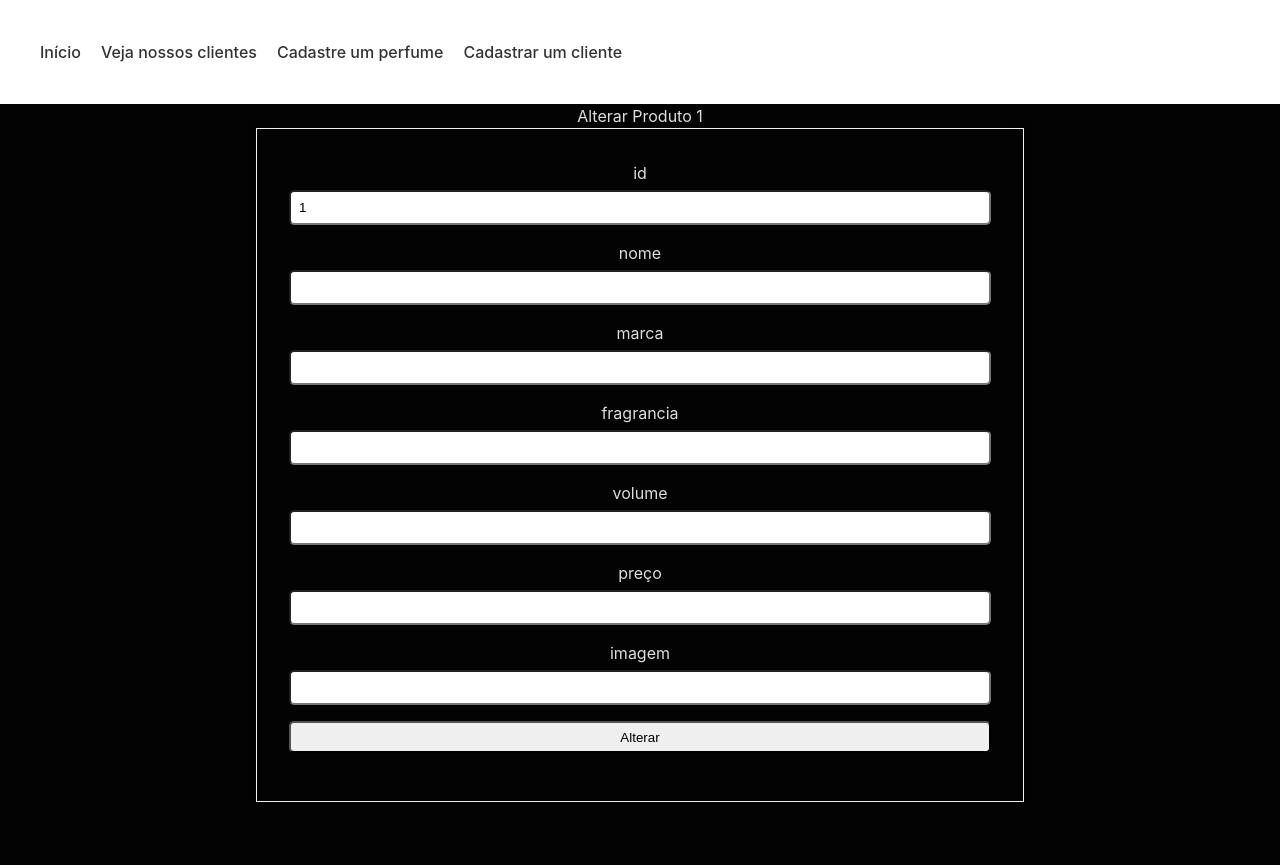
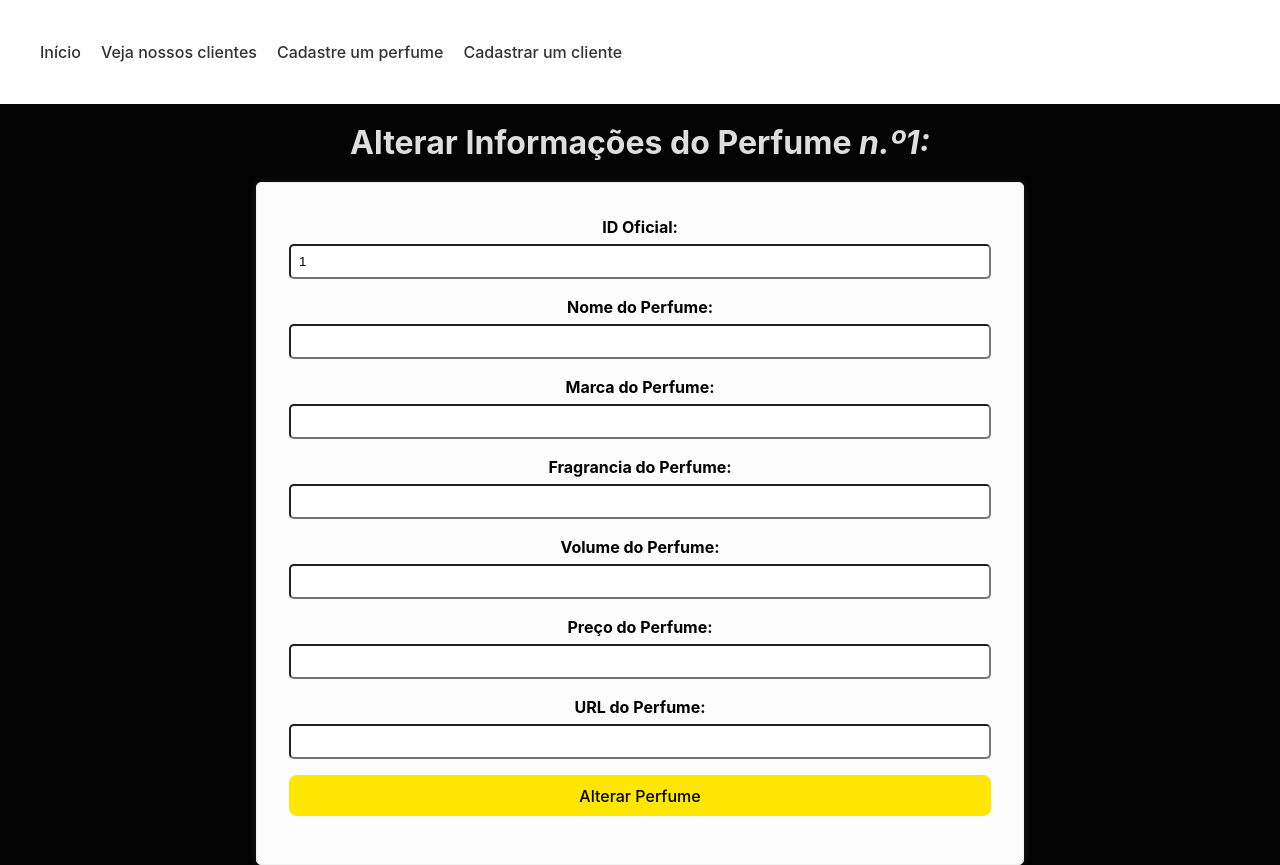
Before and after one commit to MarcosNeto23/1022B-perfumaria-Front-End, a React (Vite) app: page /alterar-perfume/1 in a window 1280 px wide. Before the commit the page ends 802 px from the top, so only its background shows below. Built offline with nearby package versions, Linux system fonts and the light colour scheme; no server answers.

Commit message:
Alterando o css na parte de perfumes e clientes - Estabelecendo um padrão nos formulários..

```diff
--- a/index.html
+++ b/index.html
@@ -2,7 +2,7 @@
 <html lang="pt-BR">
   <head>
     <meta charset="UTF-8" />
-    <link rel="icon" type="image/svg+xml" href="/vite.svg" />
+    <link rel="icon" type="image/svg+xml" href="./Frame 1.svg" />
     <meta name="viewport" content="width=device-width, initial-scale=1.0" />
     <title>Perfumaria do Marcão</title>
   </head>
--- a/src/AlterarCliente.tsx
+++ b/src/AlterarCliente.tsx
@@ -2,6 +2,8 @@ import { useParams } from "react-router-dom";
 import { FormEvent, useState, ChangeEvent, useEffect } from "react";
 import { useNavigate, Link } from "react-router-dom";
 import './AlterarCliente.css'
+
+
 
 
 function AlterarCliente() {
@@ -72,41 +74,42 @@ function AlterarCliente() {
                   <ul className='menu-app'>
                   <li><Link to={"/"}>Início</Link></li>
                   <li><Link to={"/lista-cliente"}>Veja nossos clientes</Link></li>
-                  <li><Link to={"/cadastro-perfume"}>Cadastre um perfume</Link></li>
-                  <li><Link to={"/cadastro-cliente"}>Cadastrar um cliente</Link></li>
+                  <li><Link to={"/cadastro-perfume"}> Cadastrar um Perfume</Link></li>
+                  <li ><Link to={"/cadastro-cliente"}> Cadastrar um Cliente</Link></li>
+                  </ul>
 
-                  </ul>
+
             </div>
             </header>
 
 
             <main>
-                <div>Alterar Cliente de id: {id}</div>
+                <div><h1>Alterar Informações do Cliente <em>n.º{id}:</em></h1></div>
                 <form className="form-alterar" onSubmit={handleForm}>
                     <div>
-                        <label htmlFor="id">id</label>
+                        <label htmlFor="id"><strong>ID Oficial:</strong></label>
                         <input type="text" name="id" value={id} readOnly />
                     </div>
                     <div>
-                    <label htmlFor="nome">Seu nome:</label>
+                    <label htmlFor="nome"><strong>Nome do cliente:</strong></label>
                         <input type="text" name="nome" value={nome} onChange={handleNome} />
                     </div>
                     <div>
-                    <label htmlFor="sobrenome">Seu sobrenome:</label>
-                        <input type="text" name="marca" value={sobrenome} onChange={handleSobrenome} />
+                    <label htmlFor="sobrenome"><strong>Sobrenome do cliente:</strong></label>
+                        <input type="text" name="sobrenome" value={sobrenome} onChange={handleSobrenome} />
                     </div>
                     <div>
-                    <label htmlFor="idade">Sua idade:</label>
-                        <input type="text" name="fragrancia" value={idade} onChange={handleIdade} />
+                    <label htmlFor="idade"><strong>Idade do cliente:</strong></label>
+                        <input type="text" name="idade" value={idade} onChange={handleIdade} />
                     </div>
                     <div>
-                    <label htmlFor="email">Seu email:</label>
-                        <input type="text" name="volume" value={email} onChange={handleEmail} />
+                    <label htmlFor="email"><strong>Email do cliente:</strong></label>
+                        <input type="text" name="email" value={email} onChange={handleEmail} />
                     </div>
 
 
                     <div>
-                        <input type="submit" value="Confirmar" />
+                        <input className="confirmar" type="submit" value="Confirmar" />
                     </div>
                 </form>
             </main>
--- a/src/AlterarPerfume.tsx
+++ b/src/AlterarPerfume.tsx
@@ -43,11 +43,11 @@ function AlterarPerfume() {
             body: JSON.stringify(perfume)
         }).then(response => {
             if (response.status === 200) {
-                alert("Produto alterado com sucesso")
+                alert("Perfume alterado com sucesso")
                 navigate("/")
             }
             else {
-                alert("Erro ao alterar produto")
+                alert("Erro ao alterar Perfume")
             }
         })
     }
@@ -87,40 +87,40 @@ function AlterarPerfume() {
 
 
             <main>
-                <div>Alterar Produto {id}</div>
+                <div><h1>Alterar Informações do Perfume <em> n.º{id}:</em></h1></div>
                 <form className="form-alterar" onSubmit={handleForm}>
                     <div>
-                        <label htmlFor="id">id</label>
+                        <label htmlFor="id"><strong> ID Oficial:</strong></label>
                         <input type="text" name="id" value={id} readOnly />
                     </div>
                     <div>
-                        <label htmlFor="nome">nome</label>
+                        <label htmlFor="nome"><strong>Nome do Perfume:</strong></label>
                         <input type="text" name="nome" value={nome} onChange={handleNome} />
                     </div>
                     <div>
-                        <label htmlFor="marca">marca</label>
+                        <label htmlFor="marca"><strong>Marca do Perfume:</strong></label>
                         <input type="text" name="marca" value={marca} onChange={handleMarca} />
                     </div>
                     <div>
-                        <label htmlFor="fragrancia">fragrancia</label>
+                        <label htmlFor="fragrancia"><strong>Fragrancia do Perfume:</strong></label>
                         <input type="text" name="fragrancia" value={fragrancia} onChange={handleFragrancia} />
                     </div>
                     <div>
-                        <label htmlFor="volume">volume</label>
+                        <label htmlFor="volume"><strong>Volume do Perfume:</strong></label>
                         <input type="text" name="volume" value={volume} onChange={handleVolume} />
                     </div>
 
                     <div>
-                        <label htmlFor="preco">preço</label>
+                        <label htmlFor="preco"><strong>Preço do Perfume:</strong></label>
                         <input type="text" name="preco" value={preco} onChange={handlePreco} />
                     </div>
                     <div>
-                        <label htmlFor="imagem">imagem</label>
+                        <label htmlFor="imagem"><strong>URL do Perfume:</strong></label>
                         <input type="text" name="imagem" value={imagem} onChange={handleImagem} />
                         {imagem && <img className="imagem-previa-upload" src={imagem} />}
                     </div>
                     <div>
-                        <input type="submit" value="Alterar" />
+                        <input className="confirmar" type="submit" value="Alterar Perfume" />
                     </div>
                 </form>
             </main>
--- a/src/App.tsx
+++ b/src/App.tsx
@@ -66,7 +66,7 @@ function App() {
             <div key={perf.id} className="perfume-item">
               <h1 className='perfume-nome'>{perf.nome}</h1>
               <img className='imagem-perfume' src={perf.imagem} alt="Imagem de perfume" />
-              <p><strong>R$</strong>{perf.preco}</p>
+              <p><strong>R$</strong>  {perf.preco}</p>
               <p><strong>Volume:</strong> {perf.volume}</p>
               <p><strong>Marca:</strong> {perf.marca}</p>
               <button className='excluir-botao' onClick={()=>{handleExcluir(perf.id)}}>Excluir</button>
--- a/src/CadastroCliente.tsx
+++ b/src/CadastroCliente.tsx
@@ -30,7 +30,7 @@ function CadastroCliente(){
         }).then(response => {
             if(response.status === 200){
                 alert(" Cliente foi cadastrado !!!")
-                navigate("/")
+                navigate("/lista-cliente")
             }
             else{
                 alert("Erro ao cadastrar Cliente")
@@ -79,29 +79,29 @@ function CadastroCliente(){
                 <div className="container-cadastro-cliente">
 
                 <div>
-                    <label htmlFor="id">id</label>
+                    <label htmlFor="id"><strong>Crie um ID:</strong></label>
                     <input type="text" name="id" onChange={handleId} />
                 </div>
                 <div>
 
-                    <label htmlFor="nome">Seu nome:</label>
+                    <label htmlFor="nome"><strong>Insira seu Nome:</strong></label>
                     <input type="text" name="nome" onChange={handleNome} />
                 </div>
                 <div>
-                    <label htmlFor="sobrenome">Seu sobrenome:</label>
+                    <label htmlFor="sobrenome"><strong>Insira seu Sobrenome:</strong></label>
                     <input type="text" name="sobrenome" onChange={handleSobrenome} />
                 </div>
                 <div>
-                    <label htmlFor="idade">Sua idade:</label>
+                    <label htmlFor="idade"><strong>Insira sua Idade</strong></label>
                     <input type="text" name="idade" onChange={handleIdade} />
                 </div>
                 <div>
-                    <label htmlFor="email">Seu email:</label>
+                    <label htmlFor="email"><strong>Insira seu Email:</strong></label>
                     <input type="text" name="email" onChange={handleEmail} />
                 </div>
                 <div>
 
-                    <input className="botao-cliente" type="submit" value="Cadastrar Cliente"/>
+                    <input className="botao-cliente" type="submit" value="Finalizar Cadastro"/>
 
                     </div>
 
--- a/src/CadastroPerfume.tsx
+++ b/src/CadastroPerfume.tsx
@@ -85,35 +85,35 @@ function CadastroPerfume(){
             <form className="perfume-cadastro" onSubmit={handleForm}>
             <div className="container-cadastro">
                 <div>
-                    <label htmlFor="id">Id</label>
+                    <label htmlFor="id"><strong>Crie um ID para o Perfume:</strong></label>
                     <input type="text" name="id" onChange={handleId} />
                 </div>
                 <div>
-                    <label htmlFor="nome">Nome</label>
+                    <label htmlFor="nome"><strong>Coloque o Nome do Perfume:</strong></label>
                     <input type="text" name="nome" onChange={handleNome} />
                 </div>
                 <div>
-                    <label htmlFor="marca">Marca</label>
+                    <label htmlFor="marca"><strong>Coloque a Marca do Perfume:</strong></label>
                     <input type="text" name="marca" onChange={handleMarca} />
                 </div>
                 <div>
-                    <label htmlFor="fragrancia">Fragrancia</label>
+                    <label htmlFor="fragrancia"><strong>Coloque a Frangrancia do Perfume:</strong></label>
                     <input type="text" name="fragrancia" onChange={handleFragrancia} />
                 </div>
                 <div>
-                    <label htmlFor="volume">Volume</label>
+                    <label htmlFor="volume"><strong>Coloque o Volume(mL) do Perfume:</strong></label>
                     <input type="text" name="volume" onChange={handleVolume} />
                 </div>
                 <div>
-                    <label htmlFor="preco">Preço</label>
+                    <label htmlFor="preco"><strong>Preço do Perfume:</strong></label>
                     <input type="text" name="preco" onChange={handlePreco} />
                 </div>
                 <div>
-                    <label htmlFor="imagem">URL da Imagem:</label>
+                    <label htmlFor="imagem"><strong>URL da Imagem do Perfume:</strong></label>
                     <input type="text" name="imagem" onChange={handleImagem}/>
                 </div>
                 <div>
-                    <input className="botao" type="submit" value="Cadastrar"/>
+                    <input className="botao" type="submit" value="Criar um Perfume"/>
                 </div>
                 </div>
             </form>
--- a/src/index.css
+++ b/src/index.css
@@ -99,10 +99,34 @@ main{
 
 /* Mechendo no display da tela de perfumes e clientes:*/
 .form-alterar{
+  background-color:  rgb(252, 252, 252);
+  color: #000000;
+  border-radius: 5px;
   display: flex;
   flex-direction: column;
   border: 1px solid #f0f0f0;
   padding: 2em;
-  box-shadow: 0 0 10px rgba(0,0,0,0.1);
+  box-shadow: 0 0 10px rgba(248, 245, 245, 0.1);
 
 }
+.confirmar{
+  border-radius: 8px;
+  border: 1px solid transparent;
+  padding: 0.6em 1.2em;
+  font-size: 1em;
+  background-color: #ffe600;
+  font-weight: 500;
+  font-family: inherit;
+  cursor: pointer;
+  transition: border-color 0.25s;
+  color: rgb(0, 0, 0);
+}
+.confirmar:hover {
+  background-color: inherit;
+  color: #ff0000;
+  border-color: #ff3030;
+}
+button:focus,
+button:focus-visible {
+  outline: 4px auto -webkit-focus-ring-color;
+}
```
Also changed, not shown: src/App.css (+7 -0 lines), Frame 1.svg (added).
